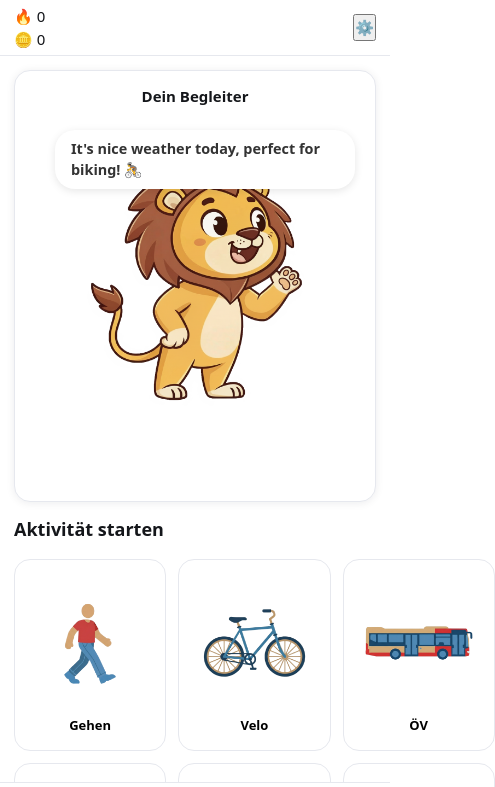
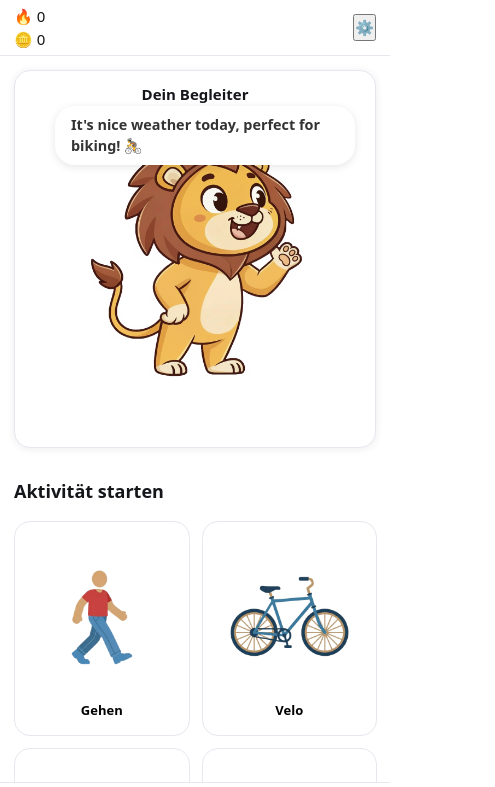
Before and after one commit to AlCaponi/EcoLion, a React (Vite) app in the folder eco-loewe-pwa/: page / in a window 390 px wide. Shown: the top 787 px of the page, 495 px wide, since content can reach past the window. Built offline with nearby package versions, Linux system fonts and the light colour scheme; no server answers.

Commit message:
Mobile-friendly home dashboard: reduce padding, 2-col grid, max button width

```diff
--- a/eco-loewe-pwa/src/pages/HomePage.tsx
+++ b/eco-loewe-pwa/src/pages/HomePage.tsx
@@ -239,17 +239,18 @@ export default function HomePage() {
 
   return (
     <div className="page homePage">
-      <Card className="hero-card">
-        <div style={{ textAlign: "center", marginBottom: "1rem" }}>
+      <Card className="hero-card hero-card-compact">
+        <div style={{ textAlign: "center", marginBottom: "0" }}>
            <div className="sectionTitle">Dein Begleiter</div>
         </div>
         <MascotDisplay
             level={userStats.level}
             xp={userStats.xp}
+            style={{ padding: "0", gap: "0.25rem", marginBottom: "0" }}
         />
       </Card>
 
-      <section className="activity-section">
+      <section className="activity-section" style={{ marginTop: "1rem" }}>
         <h2 className="sectionTitle">Aktivität starten</h2>
         <div className="activity-grid">
             {ACTIVITIES.map((act) => (
--- a/eco-loewe-pwa/src/shared/components/MascotDisplay.tsx
+++ b/eco-loewe-pwa/src/shared/components/MascotDisplay.tsx
@@ -104,8 +104,9 @@ const styles: Record<string, CSSProperties> = {
     display: "flex",
     flexDirection: "column",
     alignItems: "center",
-    gap: "1rem",
-    padding: "1rem",
+    gap: "0.5rem",
+    padding: "0.5rem 1rem",
+    marginBottom: "0",
   },
   visualWrapper: {
     position: "relative",
--- a/eco-loewe-pwa/src/styles/pages/home.css
+++ b/eco-loewe-pwa/src/styles/pages/home.css
@@ -1,5 +1,10 @@
 /* ── Home page ─────────────────────────────────── */
 .homePage h1 { margin: 6px 0 10px; }
+
+/* Compact hero card for mobile */
+.hero-card-compact {
+  padding: 0.75rem !important;
+}
 
 .heroValue { font-size: 22px; font-weight: 800; }
 
@@ -43,10 +48,16 @@
 
 .activity-grid {
   display: grid;
-  grid-template-columns: repeat(3, 1fr);
-  grid-template-rows: repeat(2, auto);
+  grid-template-columns: repeat(2, 1fr);
   gap: 12px;
   margin-top: 16px;
+}
+
+/* Desktop: 3 columns */
+@media (min-width: 768px) {
+  .activity-grid {
+    grid-template-columns: repeat(3, 1fr);
+  }
 }
 
 .activity-btn {
@@ -59,6 +70,7 @@
   border-radius: 16px;
   padding: 16px 8px;
   aspect-ratio: 1;
+  max-width: 45vw;
   transition: transform 0.1s, background 0.2s;
   cursor: pointer;
 }
@@ -68,8 +80,17 @@
   background: var(--surface-2);
 }
 
-.act-icon { font-size: 32px; margin-bottom: 8px; }
-.act-label { font-weight: 700; font-size: 13px; text-align: center; line-height: 1.2; }
+.act-icon {
+  font-size: 32px;
+  margin-bottom: 8px;
+}
+
+.act-label {
+  font-weight: 700;
+  font-size: 13px;
+  text-align: center;
+  line-height: 1.2;
+}
 
 /* Recording Mode override */
 .recording-mode {
```
